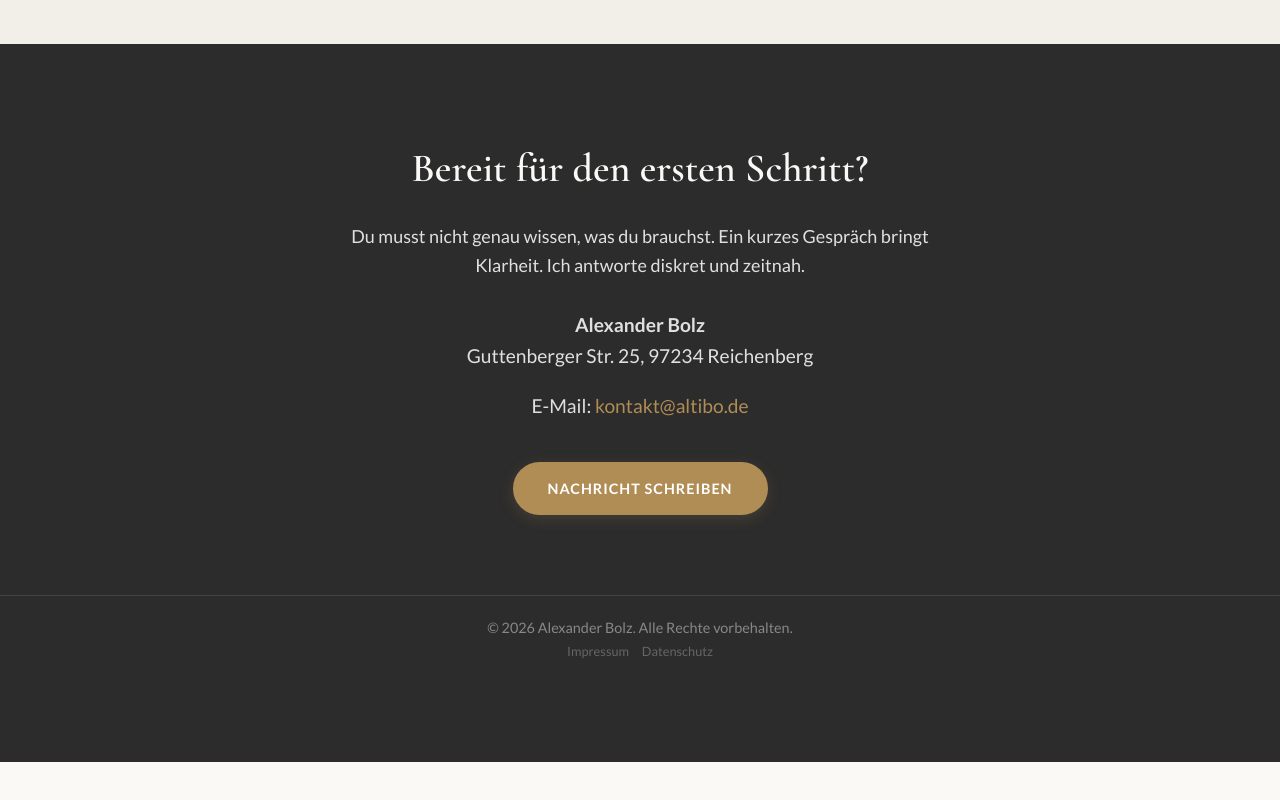
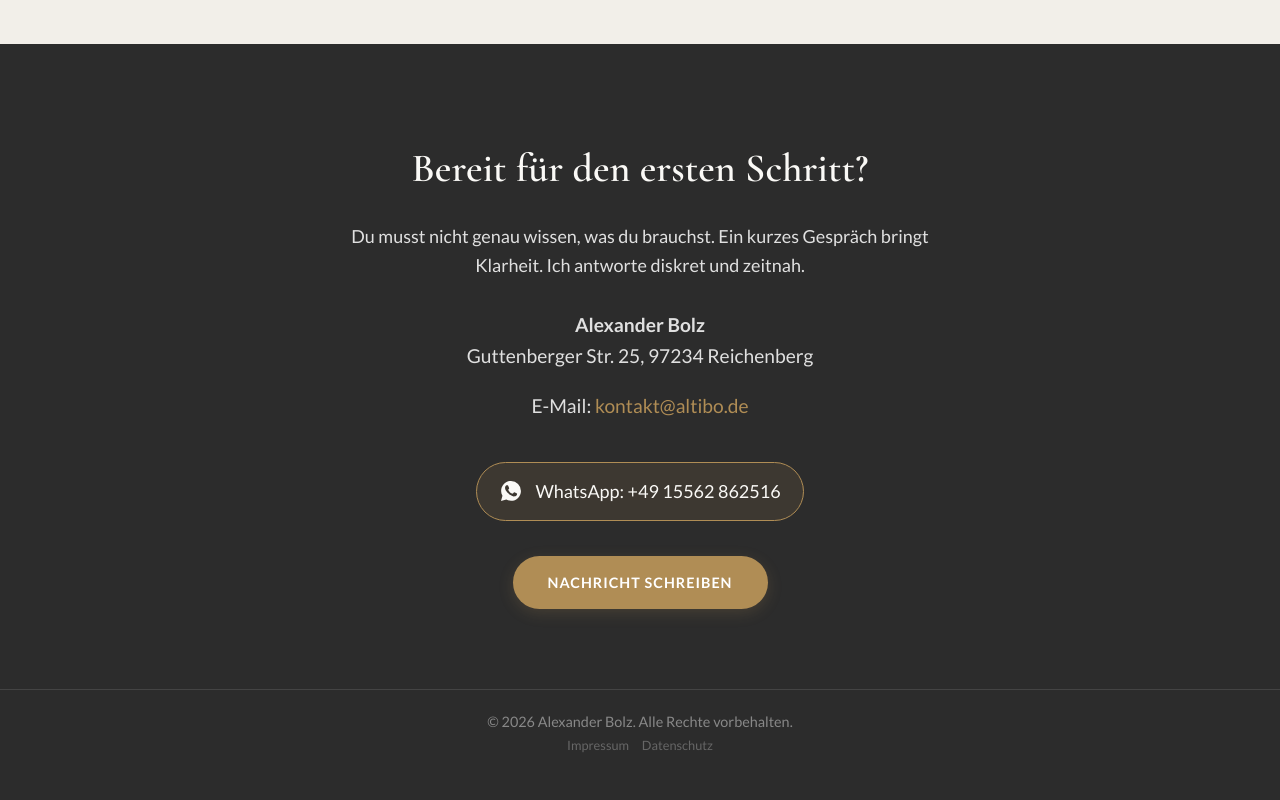
Before and after one commit to altibo/tantrasoma.altibo.de, a plain HTML site: page index.html in a window 1280 px wide. Shown: the part 4661-5461 px from the top of the page. Before the commit the page ends 5423 px from the top, so only its background shows below. Drawn offline with nearby package versions, Linux system fonts and the light colour scheme.

Commit message:
whatsapp hinzugefügt

```diff
--- a/index.html
+++ b/index.html
@@ -382,6 +382,35 @@
             border-bottom-color: var(--primary);
         }
 
+        .whatsapp-contact {
+            margin: 30px auto 35px auto;
+            max-width: 420px;
+        }
+
+        .whatsapp-link {
+            display: inline-flex;
+            align-items: center;
+            gap: 12px;
+            padding: 14px 22px;
+            border-radius: 999px;
+            border: 1px solid var(--primary);
+            color: var(--bg-light);
+            background: rgba(176, 141, 85, 0.12);
+            transition: background-color 0.3s ease, transform 0.3s ease;
+        }
+
+        .whatsapp-link:hover {
+            background: rgba(176, 141, 85, 0.2);
+            transform: translateY(-2px);
+        }
+
+        .whatsapp-logo {
+            width: 24px;
+            height: 24px;
+            flex-shrink: 0;
+            fill: currentColor;
+        }
+
         footer {
             margin-top: 80px;
             padding-top: 20px;
@@ -565,6 +594,14 @@
                 <p>Guttenberger Str. 25, 97234 Reichenberg</p>
                 <p style="margin-top: 20px;">E-Mail: <a href="mailto:kontakt@altibo.de">kontakt@altibo.de</a></p>
             </div>
+            <div class="whatsapp-contact">
+                <a href="https://wa.me/4915562862516" class="whatsapp-link" target="_blank" rel="noopener noreferrer" aria-label="WhatsApp Kontakt öffnen">
+                    <svg class="whatsapp-logo" viewBox="0 0 24 24" aria-hidden="true">
+                        <path d="M12.04 2C6.57 2 2.13 6.44 2.13 11.91c0 1.75.46 3.45 1.33 4.95L2 22l5.3-1.39c1.45.79 3.08 1.21 4.74 1.21h.01c5.47 0 9.91-4.45 9.91-9.92A9.9 9.9 0 0 0 12.04 2Zm5.78 14.02c-.24.67-1.41 1.24-1.95 1.32-.5.07-1.13.1-1.83-.13-.43-.14-.98-.32-1.69-.63-2.98-1.29-4.93-4.28-5.08-4.48-.15-.2-1.21-1.61-1.21-3.07s.77-2.18 1.04-2.48c.27-.3.6-.37.8-.37.2 0 .4 0 .58.01.19.01.45-.07.7.54.24.59.83 2.04.91 2.19.07.15.12.33.02.53-.1.2-.15.33-.3.5-.15.17-.31.38-.44.5-.15.15-.3.32-.13.62.17.3.77 1.27 1.65 2.06 1.14 1.02 2.1 1.33 2.4 1.48.3.15.47.13.65-.08.17-.2.72-.83.91-1.12.19-.29.39-.24.65-.14.27.1 1.69.8 1.98.95.29.15.49.22.56.34.07.12.07.7-.17 1.37Z"/>
+                    </svg>
+                    <span>WhatsApp: +49 15562 862516</span>
+                </a>
+            </div>
             <a href="mailto:kontakt@altibo.de" class="btn">Nachricht schreiben</a>
         </div>
         <footer>
```
